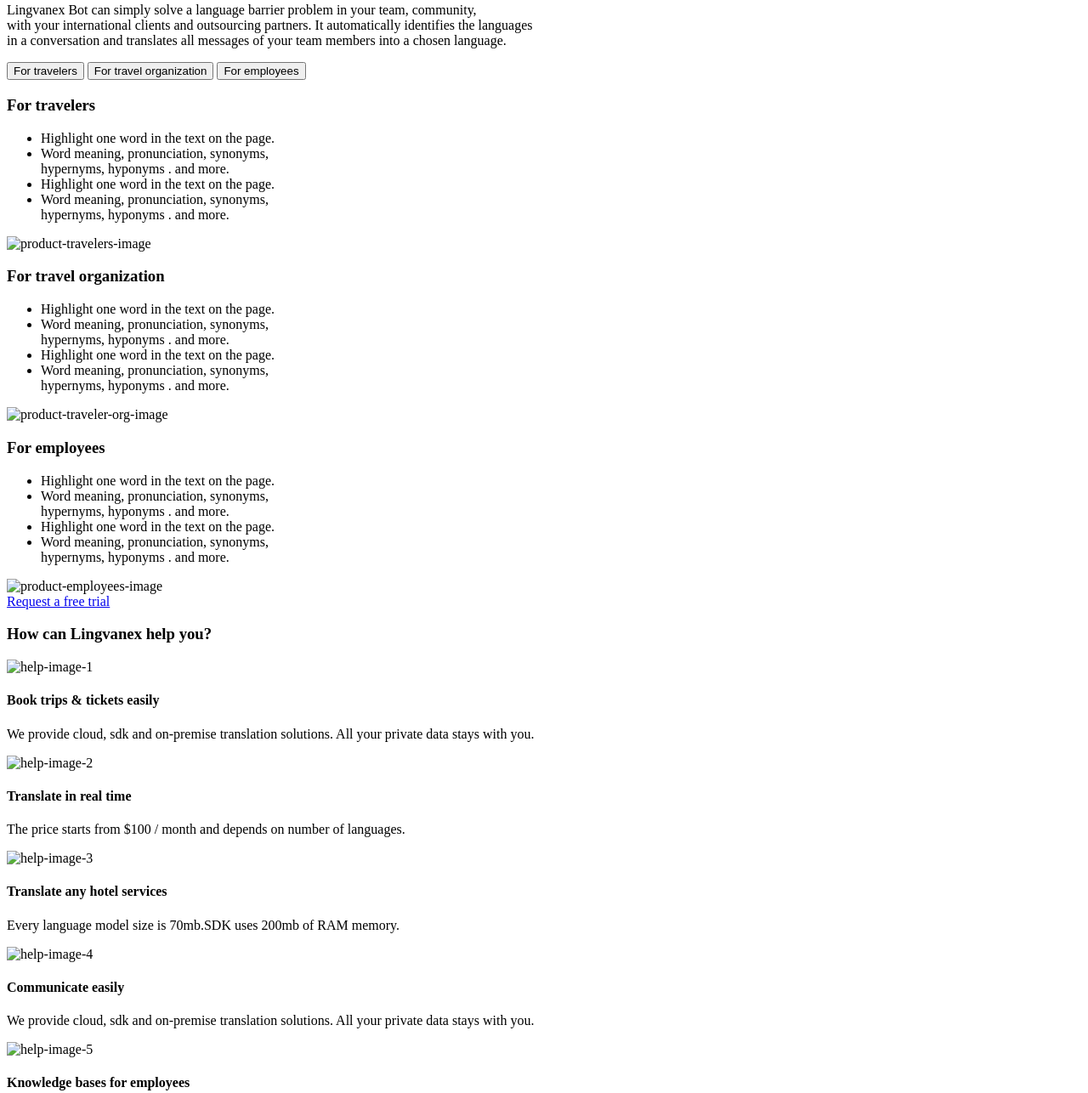
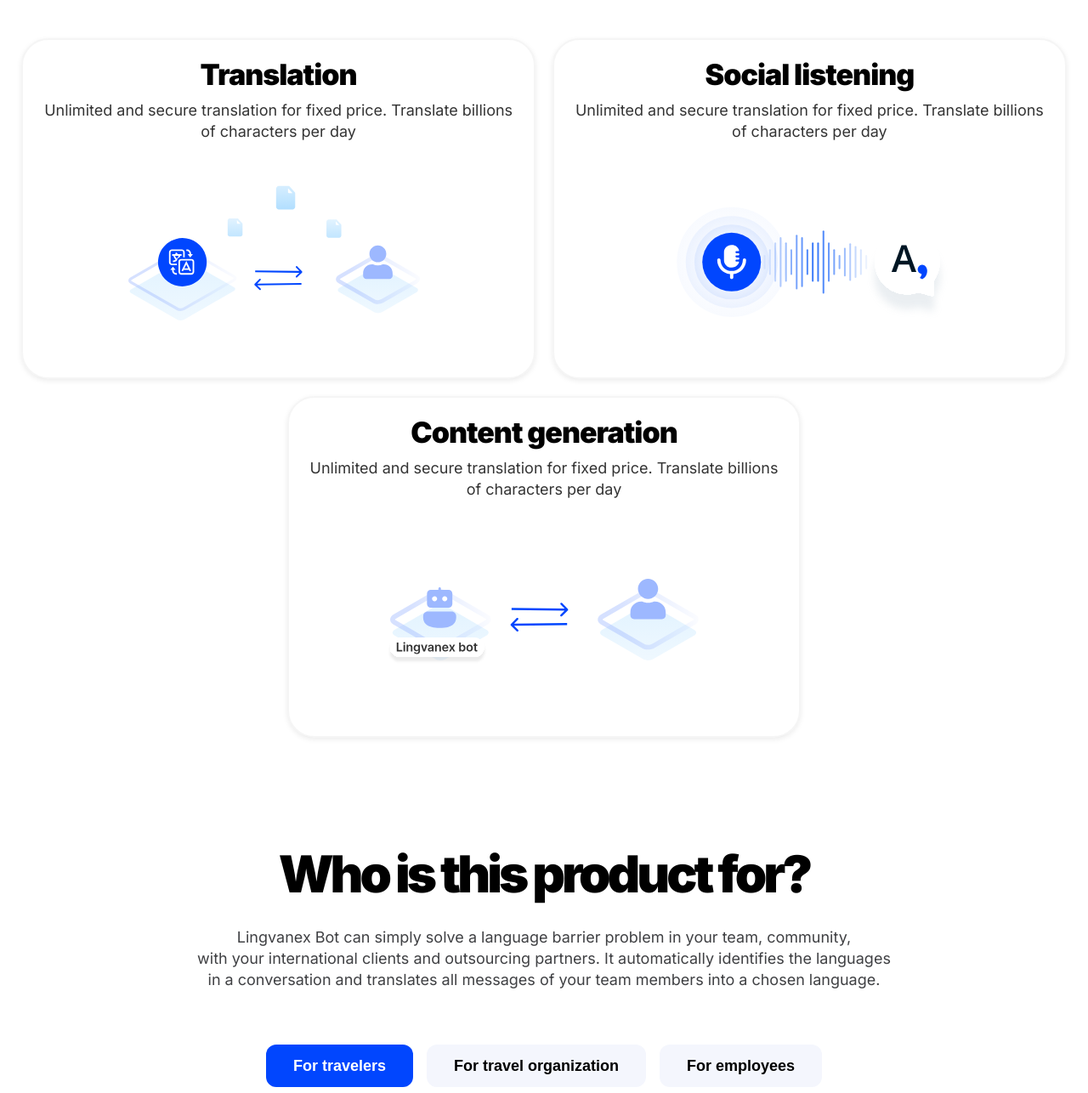
Before and after one commit to Dauhaliavets/test-lingvanex, a plain HTML site: page index.html in a window 1280 px wide. Shown: the part 626-1912 px from the top of the page at 85% size. Drawn offline with Linux system fonts and the light colour scheme; the site is published under a folder, as on GitHub Pages, so addresses that start at the root find nothing.

Commit message:
fix: path

```diff
--- a/index.html
+++ b/index.html
@@ -9,9 +9,9 @@
       href="https://fonts.googleapis.com/css2?family=Inter:wght@100..900&display=swap"
       rel="stylesheet"
     />
-    <link rel="stylesheet" href="/styles.css" />
+    <link rel="stylesheet" href="styles.css" />
     <title>Lingvanex test</title>
-    <script src="/scripts.js" defer></script>
+    <script src="scripts.js" defer></script>
   </head>
   <body>
     <main>
@@ -43,7 +43,7 @@
               </p>
               <img
                 class="solution-block-item__image"
-                src="/assets/content-generation-image.svg"
+                src="assets/content-generation-image.svg"
                 alt="content-generation-image"
               />
             </div>
@@ -57,7 +57,7 @@
               </p>
               <img
                 class="solution-block-item__image"
-                src="/assets/social-listening-image.svg"
+                src="assets/social-listening-image.svg"
                 alt="social-listening-image"
               />
             </div>
@@ -71,7 +71,7 @@
               </p>
               <img
                 class="solution-block-item__image"
-                src="/assets/translation-image.svg"
+                src="assets/translation-image.svg"
                 alt="translation-image"
               />
             </div>
@@ -123,7 +123,7 @@
                 </div>
                 <img
                   class="tab-content__image"
-                  src="/assets/product-travelers-image.png"
+                  src="assets/product-travelers-image.png"
                   alt="product-travelers-image"
                 />
               </div>
@@ -152,7 +152,7 @@
                 </div>
                 <img
                   class="tab-content__image"
-                  src="/assets/product-traveler-org-image.png"
+                  src="assets/product-traveler-org-image.png"
                   alt="product-traveler-org-image"
                 />
               </div>
@@ -179,7 +179,7 @@
                 </div>
                 <img
                   class="tab-content__image"
-                  src="/assets/product-employees-image.png"
+                  src="assets/product-employees-image.png"
                   alt="product-employees-image"
                 />
               </div>
@@ -197,7 +197,7 @@
             <div class="help-block-item">
               <img
                 class="help-block-item__image"
-                src="/assets/Frame 1321316412-1.svg"
+                src="assets/Frame 1321316412-1.svg"
                 alt="help-image-1"
               />
               <h4 class="help-block-item__title item-title">
@@ -211,7 +211,7 @@
             <div class="help-block-item">
               <img
                 class="help-block-item__image"
-                src="/assets/Frame 1321316412-2.svg"
+                src="assets/Frame 1321316412-2.svg"
                 alt="help-image-2"
               />
               <h4 class="help-block-item__title item-title">
@@ -225,7 +225,7 @@
             <div class="help-block-item">
               <img
                 class="help-block-item__image"
-                src="/assets/Frame 1321316412.svg"
+                src="assets/Frame 1321316412.svg"
                 alt="help-image-3"
               />
               <h4 class="help-block-item__title item-title">
@@ -238,7 +238,7 @@
             <div class="help-block-item">
               <img
                 class="help-block-item__image"
-                src="/assets/Frame 1321316413-1.svg"
+                src="assets/Frame 1321316413-1.svg"
                 alt="help-image-4"
               />
               <h4 class="help-block-item__title item-title">
@@ -252,7 +252,7 @@
             <div class="help-block-item">
               <img
                 class="help-block-item__image"
-                src="/assets/Frame 1321316413.svg"
+                src="assets/Frame 1321316413.svg"
                 alt="help-image-5"
               />
               <h4 class="help-block-item__title item-title">
@@ -266,7 +266,7 @@
             <div class="help-block-item">
               <img
                 class="help-block-item__image"
-                src="/assets/Frame 1321316414.svg"
+                src="assets/Frame 1321316414.svg"
                 alt="help-image-6"
               />
               <h4 class="help-block-item__title item-title">
```
